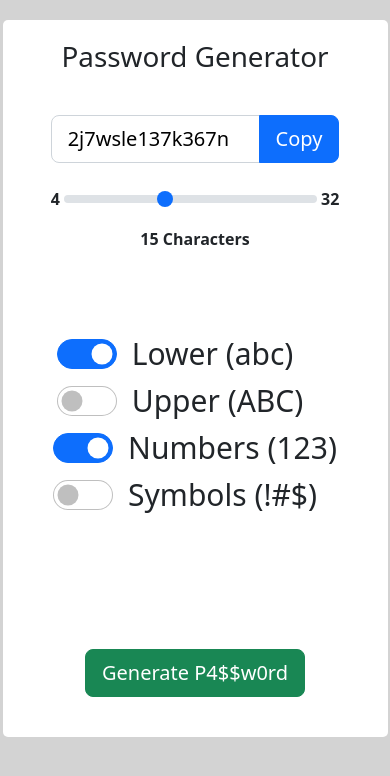
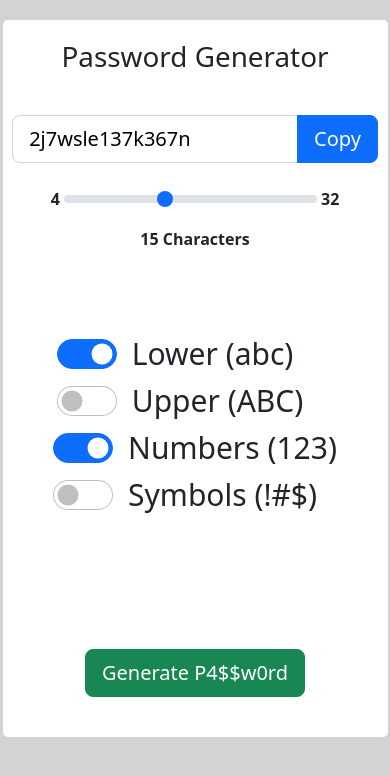
Before and after one commit to Stenstromen/pwgen, a React (Create React App) app: page / in a window 390 px wide. Shown: the top 776 px of the page. Built offline with nearby package versions, Linux system fonts and the light colour scheme.

Commit message:
Refactored Output component and removed ismobile boolean

```diff
--- a/src/App.css
+++ b/src/App.css
@@ -65,6 +65,11 @@ body {
   height: 95vh;
 }
 
+.output-InputGroup {
+  width: 75%;
+  padding-top: 20px;
+}
+
 .options-container {
   width: 100%;
   padding-bottom: 171px;
@@ -92,6 +97,12 @@ body {
     width: 385px;
     height: 85vh;
   }
+
+  .output-InputGroup {
+    width: 95%;
+    padding-top: 10px;
+  }
+
   .options-container {
     padding-bottom: 0;
     flex-grow: 1;
--- a/src/App.tsx
+++ b/src/App.tsx
@@ -1,5 +1,4 @@
 import React, { useState, useEffect, useCallback } from "react";
-import _ from "lodash";
 import "bootstrap/dist/css/bootstrap.min.css";
 import "./App.css";
 import { Option } from "./Types";
@@ -11,7 +10,6 @@ import Options from "./components/Options";
 import Generate from "./components/Generate";
 
 function App() {
-  const [isMobile, setIsMobile] = useState<boolean>(false);
   const [output, setOutput] = useState<string>("");
   const [option, setOption] = useState<Option>({
     length: 15,
@@ -54,24 +52,12 @@ function App() {
     saveSettings(option);
   }, [option]);
 
-  const checkIsMobile = useCallback(() => {
-    return window.innerWidth < 425 ? setIsMobile(true) : setIsMobile(false);
-  }, []);
-
-  useEffect(() => {
-    checkIsMobile();
-    window.addEventListener("resize", _.throttle(checkIsMobile, 200));
-    return () => {
-      window.removeEventListener("resize", checkIsMobile);
-    };
-  }, [checkIsMobile]);
-
   return (
     <div className="app-container">
       <div className="app-content">
         <h1>Password Generator</h1>
         &nbsp;
-        <Output output={output} copyPass={copyPass} isMobile={isMobile} />
+        <Output output={output} copyPass={copyPass} />
         <Length option={option} setOption={setOption} />
         <Options option={option} setOption={setOption} />
         <Generate generatePassword={generatePassword} />
--- a/src/Types.ts
+++ b/src/Types.ts
@@ -1,3 +1,7 @@
+export interface OutputProps {
+  output: string;
+  copyPass: () => void;
+}
 export interface Option {
   length: number;
   capLetters: boolean;
--- a/src/components/Output.tsx
+++ b/src/components/Output.tsx
@@ -1,31 +1,21 @@
 import React from "react";
+import { OutputProps } from "../Types";
 import Button from "react-bootstrap/Button";
 import Form from "react-bootstrap/Form";
 import InputGroup from "react-bootstrap/InputGroup";
 
-function Output({
-  output,
-  copyPass,
-  isMobile,
-}: {
-  output: string;
-  copyPass: () => void;
-  isMobile: boolean;
-}) {
+function Output({ output, copyPass }: OutputProps) {
   return (
-    <InputGroup
-      size="lg"
-      style={{ width: "75%", paddingTop: isMobile ? "10px" : "20px" }}
-    >
+    <InputGroup size="lg" className="output-InputGroup">
       <Form.Control
         readOnly
         aria-label="Large"
         aria-describedby="inputGroup-sizing-sm"
         placeholder={output}
       />
-      <Button onClick={copyPass} variant="primary" id="button-addon2">
-        Copy
-      </Button>
+        <Button onClick={copyPass} variant="primary" id="button-addon2">
+          Copy
+        </Button>
     </InputGroup>
   );
 }
```
Lines whose indentation alone changed are shown as unchanged.
